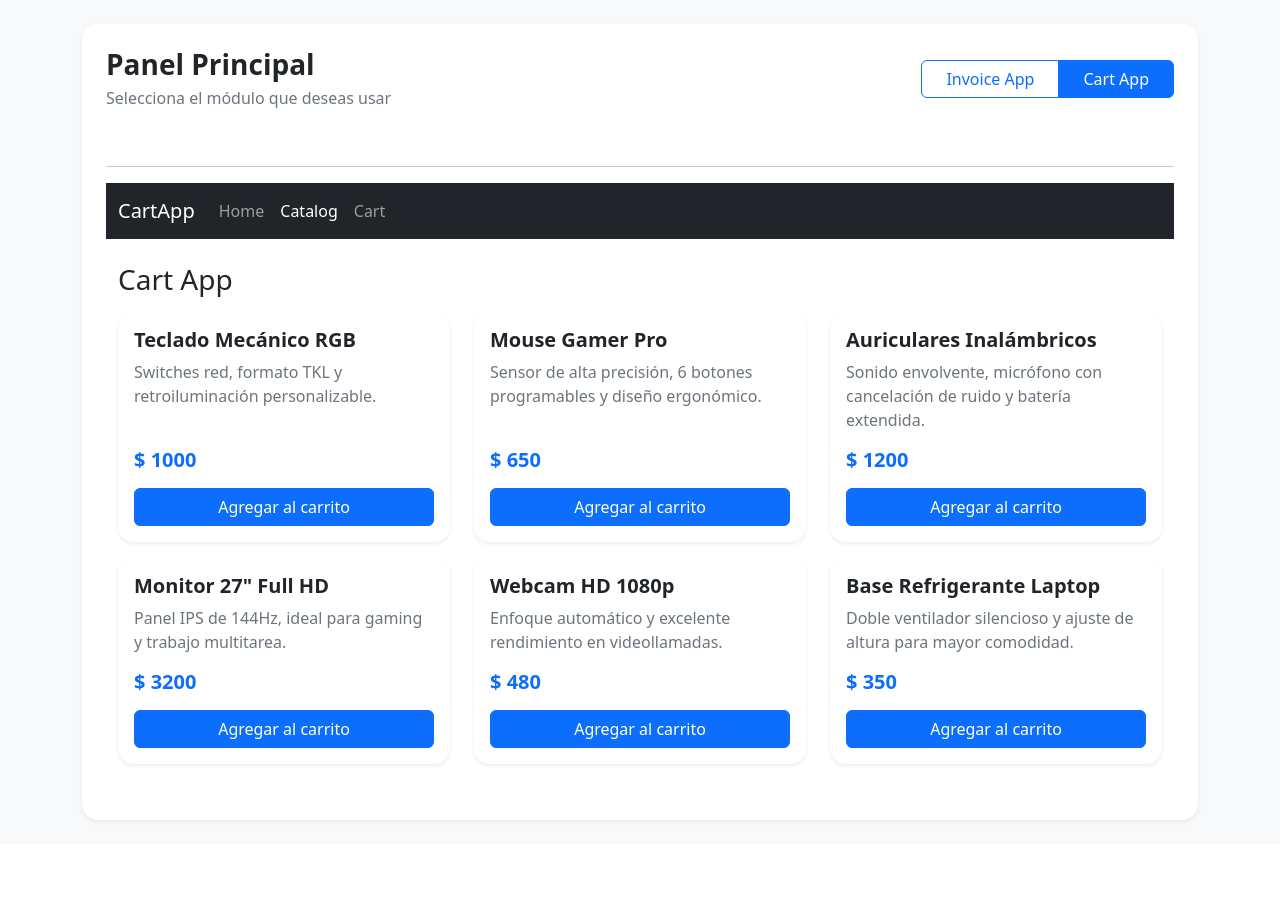
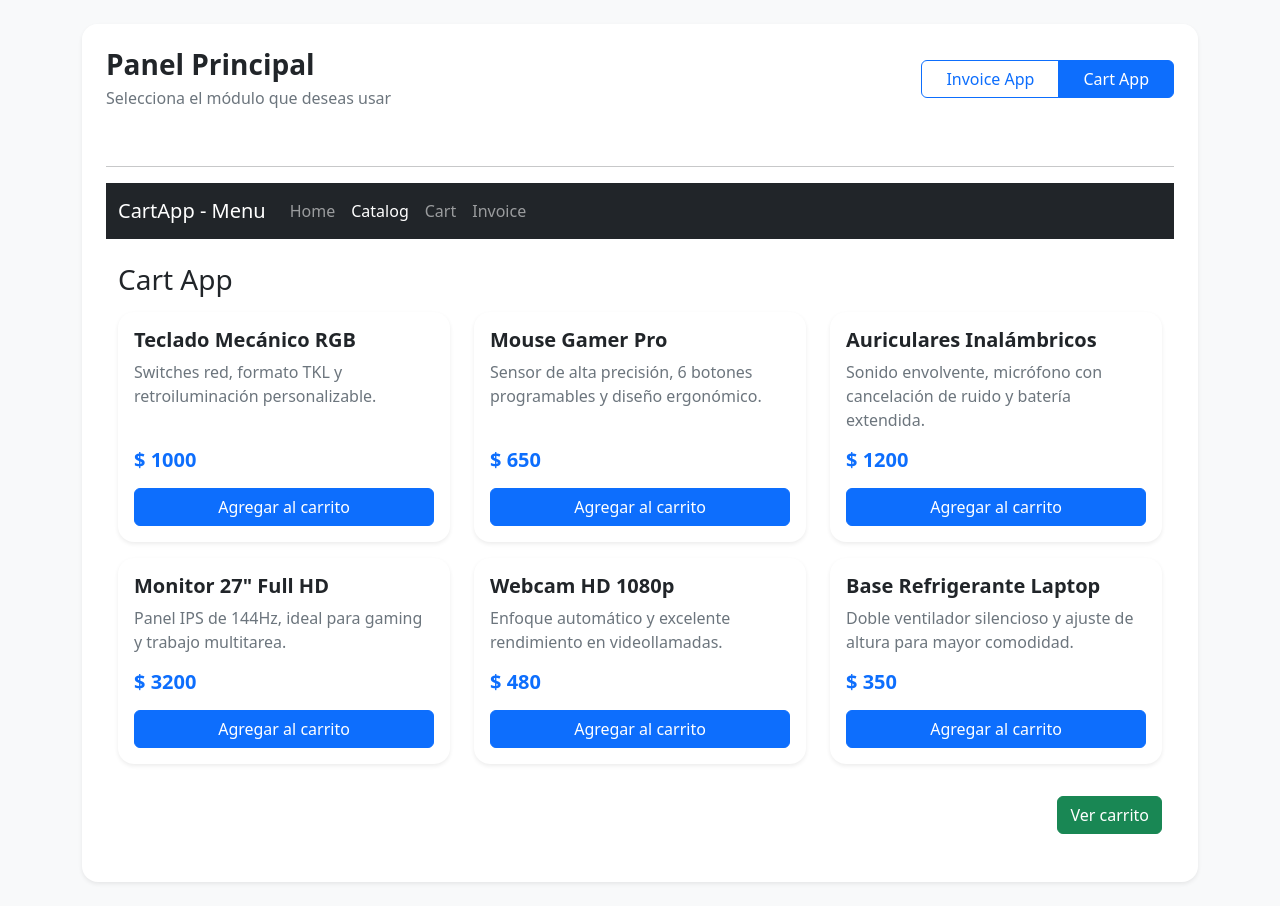
Before and after one commit to DsiKorp/invoice-app-react, a React (Vite) app: page /catalog in a window 1280 px wide. Before the commit the page ends 844 px from the top, so only its background shows below. Built offline with nearby package versions, Linux system fonts and the light colour scheme.

Commit message:
End React Router

```diff
--- a/src/Principal.tsx
+++ b/src/Principal.tsx
@@ -2,7 +2,6 @@
 import { useState } from "react";
 import { InvoiceApp } from "./invoiceApp/InvoiceApp";
 import { CartApp } from "./shoppingCart/CartApp";
-import { BrowserRouter } from "react-router-dom";
 
 type AppModule = "invoice" | "cart";
 
@@ -39,7 +38,7 @@ export const Principal = () => {
                     </div>
 
                     <div className="card-body p-4">
-                        {activeModule === "invoice" ? <InvoiceApp /> : <BrowserRouter><CartApp /></BrowserRouter>}
+                        {activeModule === "invoice" ? <InvoiceApp /> : <CartApp />}
                     </div>
                 </div>
             </div>
--- a/src/main.tsx
+++ b/src/main.tsx
@@ -1,11 +1,14 @@
 import { StrictMode } from 'react'
 import { createRoot } from 'react-dom/client'
 import { Principal } from './Principal'
+import { BrowserRouter } from 'react-router'
 //import './index.css'
 
 
 createRoot(document.getElementById('root')!).render(
   <StrictMode>
-    <Principal />
+    <BrowserRouter>
+      <Principal />
+    </BrowserRouter>
   </StrictMode>,
 )
--- /dev/null
+++ b/src/routes/CartRoutes.tsx
@@ -0,0 +1,39 @@
+import { Navigate, Route, Routes } from "react-router-dom"
+import { CartView } from "../shoppingCart/components/CartView"
+import { CatalogView } from "../shoppingCart/components/CatalogView"
+import { InvoiceApp } from "../invoiceApp/InvoiceApp";
+
+interface Props {
+    cartItems: any[];
+    handleAddProductCart: (product: any) => void;
+    handleDelProductCart: (productId: any) => void;
+}
+
+export const CartRoutes = ({ cartItems, handleAddProductCart, handleDelProductCart }: Props) => {
+    return (
+        <Routes>
+            <Route
+                path="catalog"
+                element={<CatalogView handlerAddProduct={handleAddProductCart} />}
+            />
+
+            <Route path="cart" element={(
+                cartItems.length > 0 ? (
+                    <div className="my-4 w-50">
+                        <CartView items={cartItems} handleDeleteProduct={handleDelProductCart} />
+                    </div>
+                ) : (
+                    <div className="alert alert-warning">No hay productos en el carrito de compras!</div>
+                )
+            )} />
+
+            <Route
+                path="invoice"
+                element={<InvoiceApp />}
+            />
+
+            <Route path="/" element={<Navigate to={'/catalog'} />} />
+
+        </Routes>
+    )
+}
--- a/src/shoppingCart/CartApp.tsx
+++ b/src/shoppingCart/CartApp.tsx
@@ -1,11 +1,12 @@
-import { CartView } from "./components/CartView";
-import { CatalogView } from "./components/CatalogView";
+import { CartRoutes } from "../routes/CartRoutes";
+
 import { Navbar } from "./components/Navbar";
 import { useItemsCart } from "./hooks/useItemsCart";
 
 //const initialCartItems: ItemCard[] = JSON.parse(sessionStorage.getItem('cartItems') || '[]');
 
 export const CartApp = () => {
+    // Hook useReducer
     const { cartItems, handleAddProductCart, handleDelProductCart } = useItemsCart();
 
     return (
@@ -14,38 +15,13 @@ export const CartApp = () => {
             <Navbar />
             <div className="container my-4">
                 <h3>Cart App</h3>
-                <CatalogView handlerAddProduct={handleAddProductCart} />
-
-                {
-                    cartItems.length > 0 && (
-                        <div className="my-4 w-50">
-                            <CartView items={cartItems} handleDeleteProduct={handleDelProductCart} />
-                        </div>
-                    )
-                }
+                {/* <Routes></Routes> */}
+                <CartRoutes
+                    cartItems={cartItems}
+                    handleAddProductCart={handleAddProductCart}
+                    handleDelProductCart={handleDelProductCart}
+                />
             </div>
         </>
     )
 }
-
-
-// const [cartItems, setCartItems] = useState<ItemCard[]>(initialCartItems);
-// console.log({ cartItems })
-
-// const handleAddProductCart = (product: Product) => {
-//     const itemInCart = cartItems.find(item => item.product.id === product.id);
-
-//     if (itemInCart) {
-//         setCartItems(cartItems.map(item => (
-//             item.product.id === product.id
-//                 ? { ...item, quantity: item.quantity + 1, total: item.total + product.price * 1 }
-//                 : { ...item }
-//         )));
-//     } else {
-//         setCartItems([...cartItems, { product, quantity: 1, total: product.price * 1 }]);
-//     }
-// };
-
-// const handleDelProductCart = (id: number) => {
-//     setCartItems(cartItems.filter(item => item.product.id !== id));
-// }
--- a/src/shoppingCart/components/CartView.tsx
+++ b/src/shoppingCart/components/CartView.tsx
@@ -1,6 +1,7 @@
 import { useEffect, useState } from "react";
 import type { ItemCard } from "../interfaces/products.interface";
 import { calculateTotalV2 } from "../services/productService";
+import { useNavigate } from "react-router-dom";
 
 interface Props {
     items: ItemCard[];
@@ -10,10 +11,15 @@ interface Props {
 export const CartView = ({ items, handleDeleteProduct: handleDelProduct }: Props) => {
 
     const [total, setTotal] = useState(0);
+    const navigate = useNavigate();
 
     useEffect(() => {
         setTotal(calculateTotalV2(items));
     }, [items]);
+
+    const onCatalog = () => {
+        navigate("/catalog");
+    }
 
 
     return (
@@ -60,6 +66,12 @@ export const CartView = ({ items, handleDeleteProduct: handleDelProduct }: Props
                     </tr>
                 </tfoot>
             </table>
+            <button
+                className="btn btn-success"
+                onClick={onCatalog}
+            >
+                Seguir comprando
+            </button>
         </>
     )
 }
--- a/src/shoppingCart/components/CatalogView.tsx
+++ b/src/shoppingCart/components/CatalogView.tsx
@@ -1,4 +1,6 @@
 import { useState, useEffect } from "react";
+import { useNavigate } from "react-router-dom";
+
 import type { Product } from "../interfaces/products.interface";
 import { getProducts } from "../services/productService";
 import { ProductCardView } from "./ProductCardView";
@@ -10,6 +12,7 @@ interface Props {
 export const CatalogView = ({ handlerAddProduct }: Props) => {
 
     const [products, setProducts] = useState<Product[]>([]);
+    const navigate = useNavigate();
 
     useEffect(() => {
         setProducts(getProducts());
@@ -25,6 +28,15 @@ export const CatalogView = ({ handlerAddProduct }: Props) => {
                     </div>
                 ))}
             </div>
+
+            <div className="d-flex justify-content-end mt-4">
+                <button
+                    className="btn btn-success"
+                    onClick={() => navigate("/cart")}
+                >
+                    Ver carrito
+                </button>
+            </div>
         </>
     )
 }
--- a/src/shoppingCart/components/Navbar.tsx
+++ b/src/shoppingCart/components/Navbar.tsx
@@ -5,7 +5,7 @@ export const Navbar = () => {
     return (<>
         <nav className="navbar navbar-expand-lg navbar-dark bg-dark">
             <div className="container-fluid">
-                <a className="navbar-brand" href="#">CartApp</a>
+                <a className="navbar-brand" href="#">CartApp - Menu</a>
                 <button className="navbar-toggler" type="button" data-bs-toggle="collapse" data-bs-target="#navbarNav" aria-controls="navbarNav" aria-expanded="false" aria-label="Toggle navigation">
                     <span className="navbar-toggler-icon"></span>
                 </button>
@@ -20,7 +20,9 @@ export const Navbar = () => {
                         <li className="nav-item">
                             <NavLink className={'nav-link'} to="/cart">Cart</NavLink>
                         </li>
-
+                        <li className="nav-item">
+                            <NavLink className={'nav-link'} to="/invoice">Invoice</NavLink>
+                        </li>
                     </ul>
                 </div>
             </div>
--- a/src/shoppingCart/components/ProductCardView.tsx
+++ b/src/shoppingCart/components/ProductCardView.tsx
@@ -1,4 +1,5 @@
 import type { Product } from "../interfaces/products.interface"
+import { useNavigate } from "react-router-dom";
 
 interface Props {
     product: Product;
@@ -6,9 +7,12 @@ interface Props {
 }
 
 export const ProductCardView = ({ product: { id, name, description, price }, handlerAddProductView }: Props) => {
+    const navigate = useNavigate();
+
     const onAddProduct = (product: Product) => {
         console.log({ product });
         handlerAddProductView(product);
+        navigate("/cart");
     }
 
     return (
--- a/src/shoppingCart/hooks/useItemsCart.ts
+++ b/src/shoppingCart/hooks/useItemsCart.ts
@@ -7,7 +7,6 @@ const initialCartItems: ItemCard[] = JSON.parse(sessionStorage.getItem('cartItem
 
 export const useItemsCart = () => {
 
-    // //const [cartItems, setCartItems] = useState<ItemCard[]>(initialCartItems);
     const [cartItems, dispatch] = useReducer(itemsReducer, initialCartItems);
     console.log({ cartItems });
 
```
